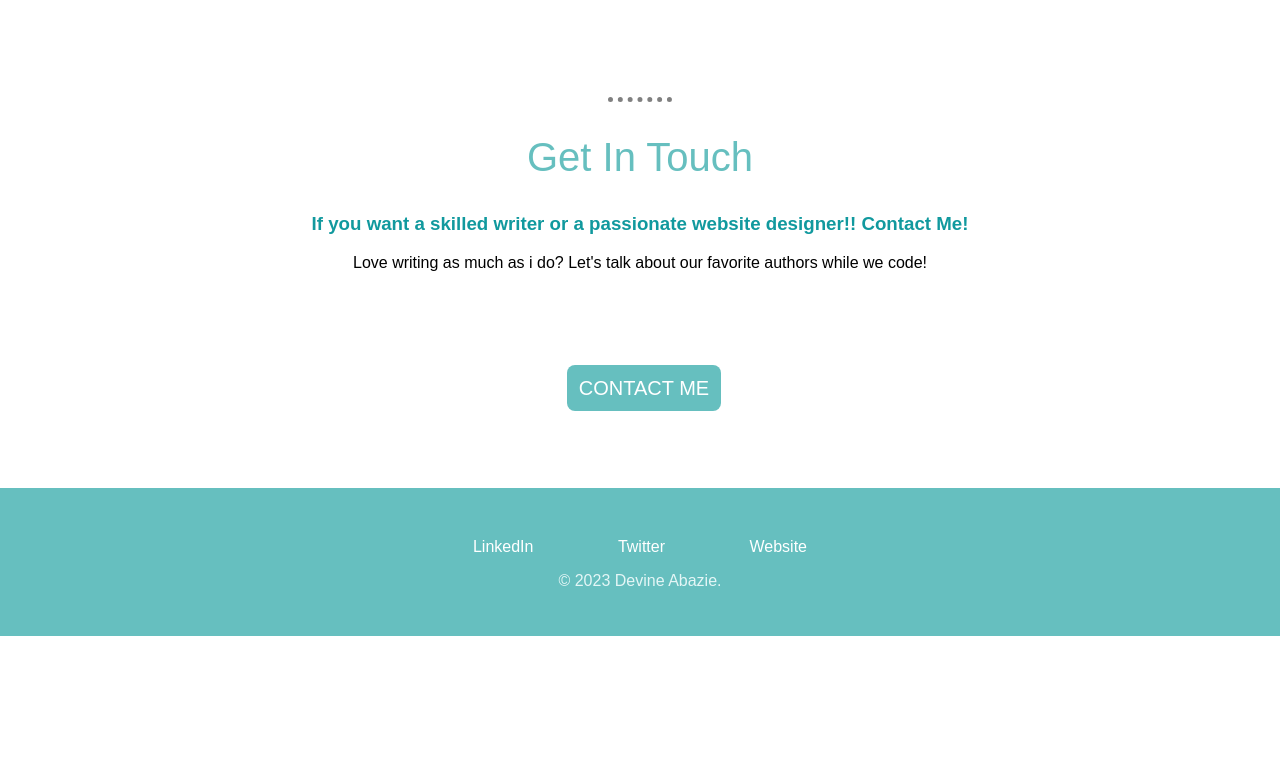
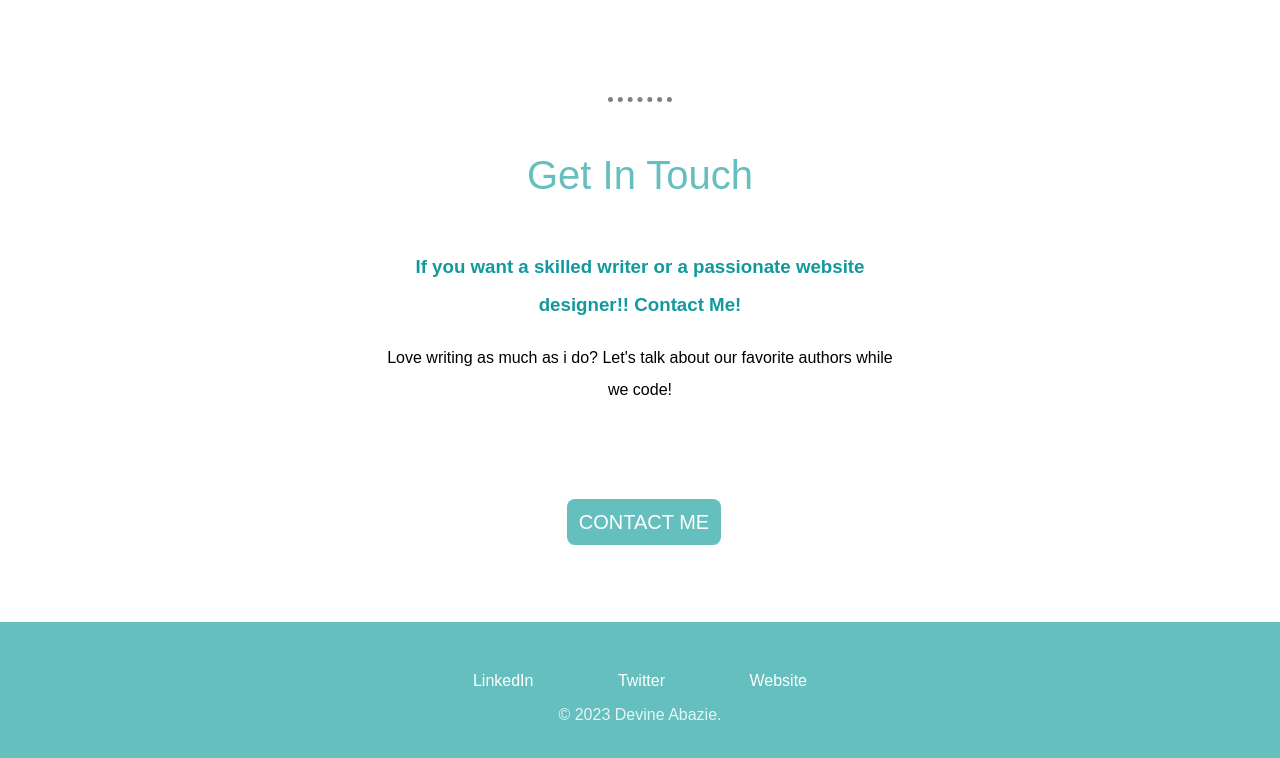
Before and after one commit to divineabazie/CV-website, a plain HTML site: page index.html in a window 1280 px wide. Shown: the part 1703-2461 px from the top of the page. Before the commit the page ends 2339 px from the top, so only its background shows below. Drawn offline with Linux system fonts and the light colour scheme.

Commit message:
second commit

```diff
--- a/styles.css
+++ b/styles.css
@@ -132,3 +132,9 @@ hr {
     margin: auto;
     line-height: 2;
 }
+
+.contact-me {
+    width: 40%;
+    margin: auto;
+    line-height: 2;
+}
```
